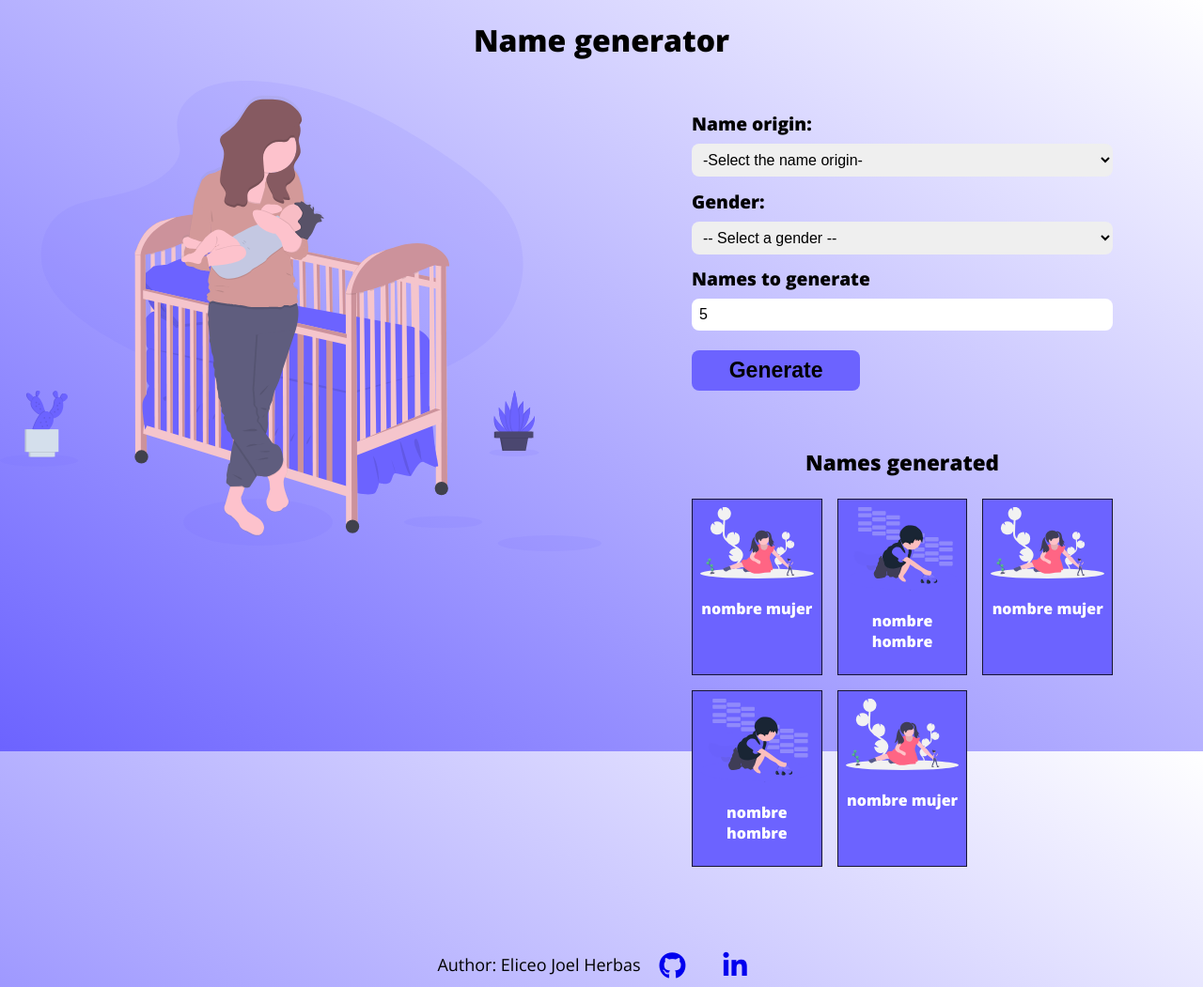
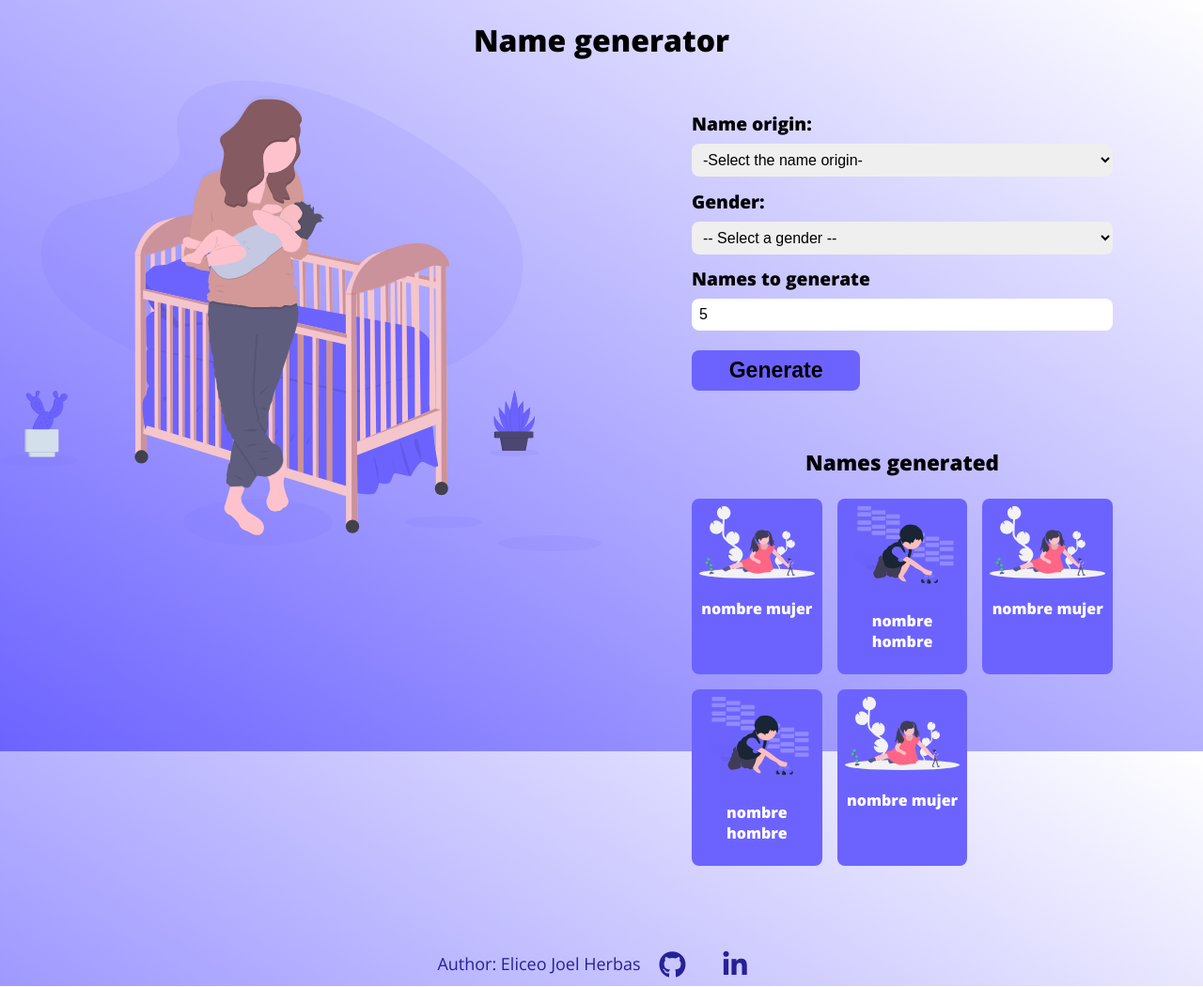
Before and after one commit to EliceoJoel/Name-generator, a plain HTML site: page index.html in a window 1280 px wide. Shown: the whole page at 94% size. Drawn offline with nearby package versions, Linux system fonts and the light colour scheme.

Commit message:
fix border of grid

```diff
--- a/css/style.css
+++ b/css/style.css
@@ -87,15 +87,13 @@ h3{
    grid-gap: 1rem;
  }
  .grid-item-name {
-   background-color: rgba(255, 255, 255, 0.8);
-   border: 1px solid rgba(0, 0, 0, 0.8);
    padding: 0.5rem;
    text-align: center;
    font-size: medium;
    background-color: #6C63FF;
    color: #ffffff;
    font-weight: bold;
-
+   border-radius: 0.5rem;
  }
 
  .image-name{
@@ -113,11 +111,13 @@ h3{
    font-size: large;
    display: flex;
    justify-content: center;
+   color: #262196;
 }
 
 footer a{
    padding: 0 20px;
    font-size: 1.8rem;
+   color: #262196;
 }
 
 @media (max-width: 1420px){
```
